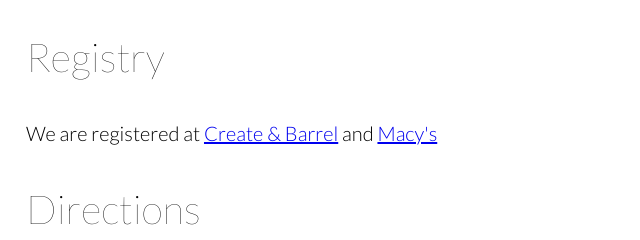
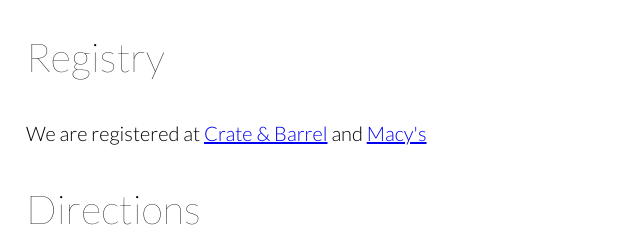
Before and after one commit to rem7/kny2015, a plain HTML site: page index.html in a window 1280 px wide. Shown: the part 2060-2300 px from the top of the page, 164-804 px from the left. Drawn offline with nearby package versions, Linux system fonts and the light colour scheme.

Commit message:
updated typo

```diff
--- a/index.html
+++ b/index.html
@@ -38,7 +38,7 @@
 
             <p></p>
             <h3>Registry</h3>
-            We are registered at <a href="http://www.crateandbarrel.com/Gift-Registry/katie-capps-and-yanko-bolanos/r5276875" target=_blank>Create & Barrel</a> and <a href="http://www1.macys.com/registry/wedding/guest/?registryId=2224146" target=_blank>Macy's</a>
+            We are registered at <a href="http://www.crateandbarrel.com/Gift-Registry/katie-capps-and-yanko-bolanos/r5276875" target=_blank>Crate & Barrel</a> and <a href="http://www1.macys.com/registry/wedding/guest/?registryId=2224146" target=_blank>Macy's</a>
 
             <h3>Directions</h3>
             <strong>Wiens Family Cellars</strong> 35055 Via Del Ponte, Temecula, CA 92592
```
